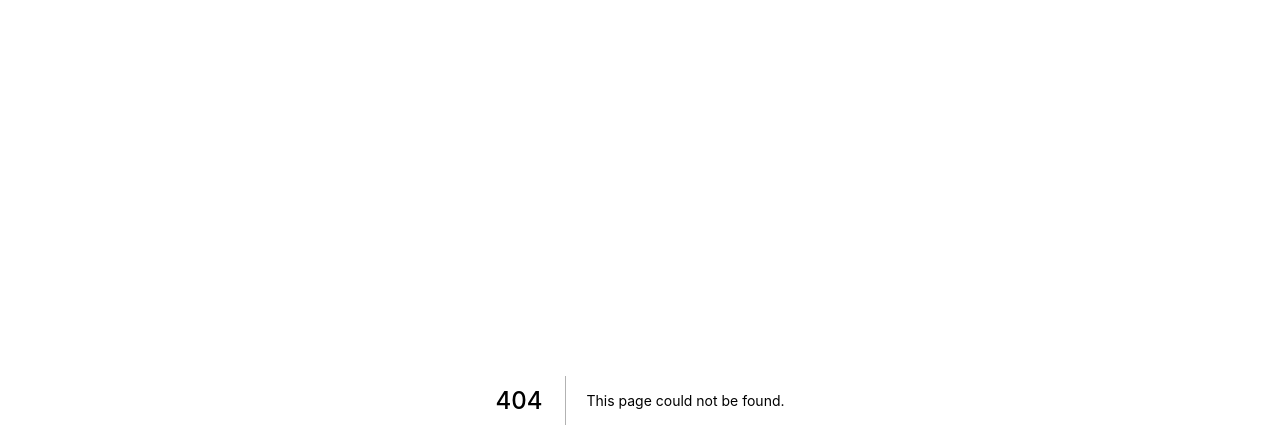
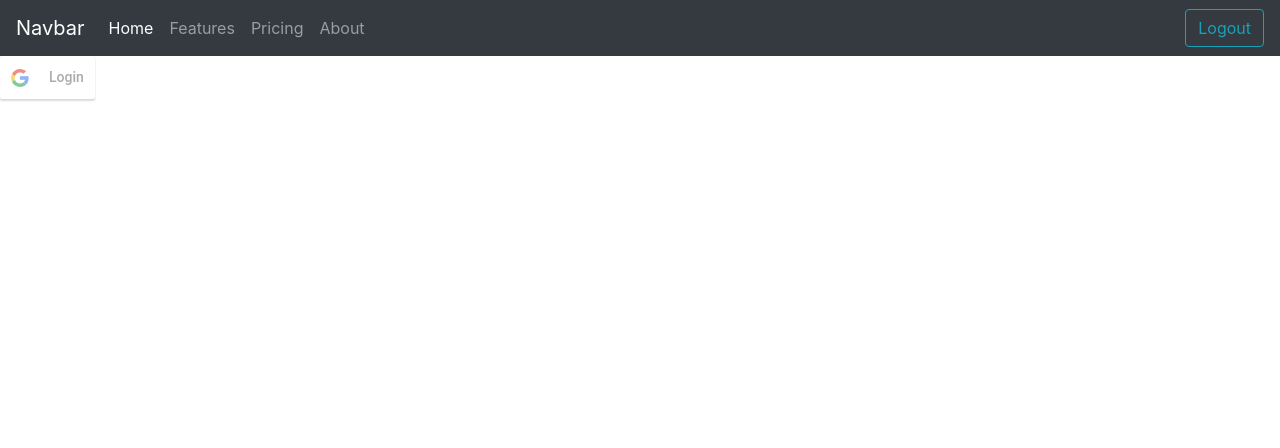
Before and after one commit to victorGonzalezOllervidez/tasker_web, a Next.js app: page /app/login in a window 1280 px wide. Before the commit this address had no page. Shown: the top 448 px of the page. Built offline with nearby package versions, Linux system fonts and the light colour scheme.

Commit message:
Basic structure of the app

```diff
--- /dev/null
+++ b/components/layout.js
@@ -0,0 +1,47 @@
+import styles from './layout.module.css'
+import Head from 'next/head';
+
+const logoutHandler = () => {
+  console.log('a webo');
+  fetch('/api/logout/', {
+    method: 'POST',
+  })
+}
+
+const Layout = ({ children }) => (
+  <>
+  <Head>
+    <link rel="stylesheet" href="https://stackpath.bootstrapcdn.com/bootstrap/4.5.2/css/bootstrap.min.css" integrity="sha384-JcKb8q3iqJ61gNV9KGb8thSsNjpSL0n8PARn9HuZOnIxN0hoP+VmmDGMN5t9UJ0Z" crossorigin="anonymous" />
+  </Head>
+  <nav className="navbar navbar-expand-lg navbar-dark bg-dark">
+    <a className="navbar-brand" href="#">Navbar</a>
+    <button className="navbar-toggler" type="button" data-toggle="collapse" data-target="#navbarColor01" aria-controls="navbarColor01" aria-expanded="false" aria-label="Toggle navigation">
+      <span className="navbar-toggler-icon"></span>
+    </button>
+
+    <div className="collapse navbar-collapse" id="navbarColor01">
+      <ul className="navbar-nav mr-auto">
+        <li className="nav-item active">
+          <a className="nav-link" href="#">Home <span className="sr-only">(current)</span></a>
+        </li>
+        <li className="nav-item">
+          <a className="nav-link" href="#">Features</a>
+        </li>
+        <li className="nav-item">
+          <a className="nav-link" href="#">Pricing</a>
+        </li>
+        <li className="nav-item">
+          <a className="nav-link" href="#">About</a>
+        </li>
+      </ul>
+      <div className="btn btn-outline-info my-2 my-sm-0" onClick={() => logoutHandler()}>Logout</div>
+    </div>
+  </nav>
+
+  <main>
+    { children }
+  </main>
+  </>
+)
+
+export default Layout
--- /dev/null
+++ b/components/layout.module.css
@@ -0,0 +1,5 @@
+.container {
+  max-width: 36rem;
+  padding: 0 1rem;
+  margin: 3rem auto 6rem;
+}
--- /dev/null
+++ b/components/router.js
@@ -0,0 +1,23 @@
+import { useRouter } from 'next/router'
+import Layout from './layout';
+
+
+const Router = ({ component: Component, ...rest }) => {
+  const router = useRouter();
+  if (typeof window !== "undefined") {
+    if (!(document.cookie && document.cookie.includes('authed')) && router.pathname !== '/app/login') {
+      router.push('/app/login')
+      return null
+    }
+    // else if (router.pathname === '/app/login') {
+    //   router.push('/app/dashboard')
+    // }
+  }
+    return (
+      <Layout>
+        <Component {...rest} />
+      </Layout>
+    )
+}
+
+export default Router
--- /dev/null
+++ b/lib/cookie.js
@@ -0,0 +1,41 @@
+import { serialize } from "cookie"
+
+const TOKEN_NAME = "api_token"
+const MAX_AGE = 60 * 60 * 8
+
+function createCookie(name, data, options = {}) {
+  return serialize(name, data, {
+    maxAge: MAX_AGE,
+    expires: new Date(Date.now() + MAX_AGE * 1000),
+    secure: process.env.NODE_ENV === "production",
+    path: "/",
+    httpOnly: true,
+    sameSite: "lax",
+    ...options,
+  })
+}
+
+export const setTokenCookie = (res, token) => {
+  res.setHeader("Set-Cookie", [
+    createCookie(TOKEN_NAME, token),
+    createCookie("authed", true, { httpOnly: false }),
+  ])
+}
+
+export const getAuthToken = (cookies) => {
+  return cookies[TOKEN_NAME]
+}
+
+export const destroyCookies = (res, cookies) => {
+  const newCookies = [];
+  for (let prop in cookies) {
+    if (cookies.hasOwnProperty(prop)) {
+      newCookies.push(serialize(prop, '', {
+        maxAge: -1,
+        path: '/',
+      }))
+    }
+  }
+  res.setHeader('Set-Cookie', newCookies);
+  res.end();
+}
--- a/package.json
+++ b/package.json
@@ -8,8 +8,11 @@
     "start": "next start"
   },
   "dependencies": {
+    "cookie": "^0.4.1",
+    "google-auth-library": "^6.0.6",
     "next": "9.5.1",
     "react": "16.13.1",
-    "react-dom": "16.13.1"
+    "react-dom": "16.13.1",
+    "react-google-login": "^5.1.21"
   }
 }
--- a/pages/_app.js
+++ b/pages/_app.js
@@ -1,7 +1,8 @@
 import '../styles/globals.css'
+import Router from '../components/router';
 
 function MyApp({ Component, pageProps }) {
-  return <Component {...pageProps} />
+  return <Router component={Component} {...pageProps} />
 }
 
 export default MyApp
--- /dev/null
+++ b/pages/api/login.js
@@ -0,0 +1,23 @@
+import { OAuth2Client } from 'google-auth-library';
+import { setTokenCookie } from '../../lib/cookie';
+
+export default async (req, res) => {
+  if (req.method !== 'POST') {
+    return res.status(405).end();
+  }
+
+  const idToken = req.headers.authorization.replace('Barer ', '');
+  const client = new OAuth2Client(process.env.NEXT_PUBLIC_GOOGLE_API_KEY);
+  const ticket = await client.verifyIdToken({
+      idToken,
+      audience: `${process.env.NEXT_PUBLIC_GOOGLE_API_KEY}.apps.googleusercontent.com`,
+  });
+  const payload = ticket.getPayload();
+
+  if (payload) {
+    const userid = payload['sub'];
+    setTokenCookie(res, idToken)
+  }
+
+  res.end()
+}
--- /dev/null
+++ b/pages/api/logout.js
@@ -0,0 +1,8 @@
+import { destroyCookies } from '../../lib/cookie';
+
+export default (req, res) => {
+  if (req.method !== 'POST') {
+    return res.status(405).end();
+  }
+  destroyCookies(res, req.cookies);
+}
--- /dev/null
+++ b/pages/app/dashboard.js
@@ -0,0 +1,5 @@
+const Dashboard = ({}) => (
+  <h1>Hola soy el Dashboard</h1>
+);
+
+export default Dashboard;
--- /dev/null
+++ b/pages/app/login.js
@@ -0,0 +1,27 @@
+import GoogleLogin from 'react-google-login';
+import { useRouter } from 'next/router';
+
+const Login = () => {
+  const router = useRouter();
+  const loginHandler = async (res) => {
+    fetch('/api/login', {
+      method: 'POST',
+      headers: { Authorization: `Barer ${res.tokenId}` },
+    }).then((res) => {
+      router.push('/app/dashboard')
+    })
+  }
+
+  const errorHandler = (res) => {
+    console.log('vemos que onda');
+  }
+  return (
+  <GoogleLogin
+    clientId={process.env.NEXT_PUBLIC_GOOGLE_API_KEY}
+    buttonText="Login"
+    onSuccess={loginHandler}
+    onFailure={errorHandler}
+  />
+)};
+
+export default Login;
```
Also changed, not shown: pages/index.js (+2 -19 lines), 2 other files (tests, documents, lock files or other folders).
